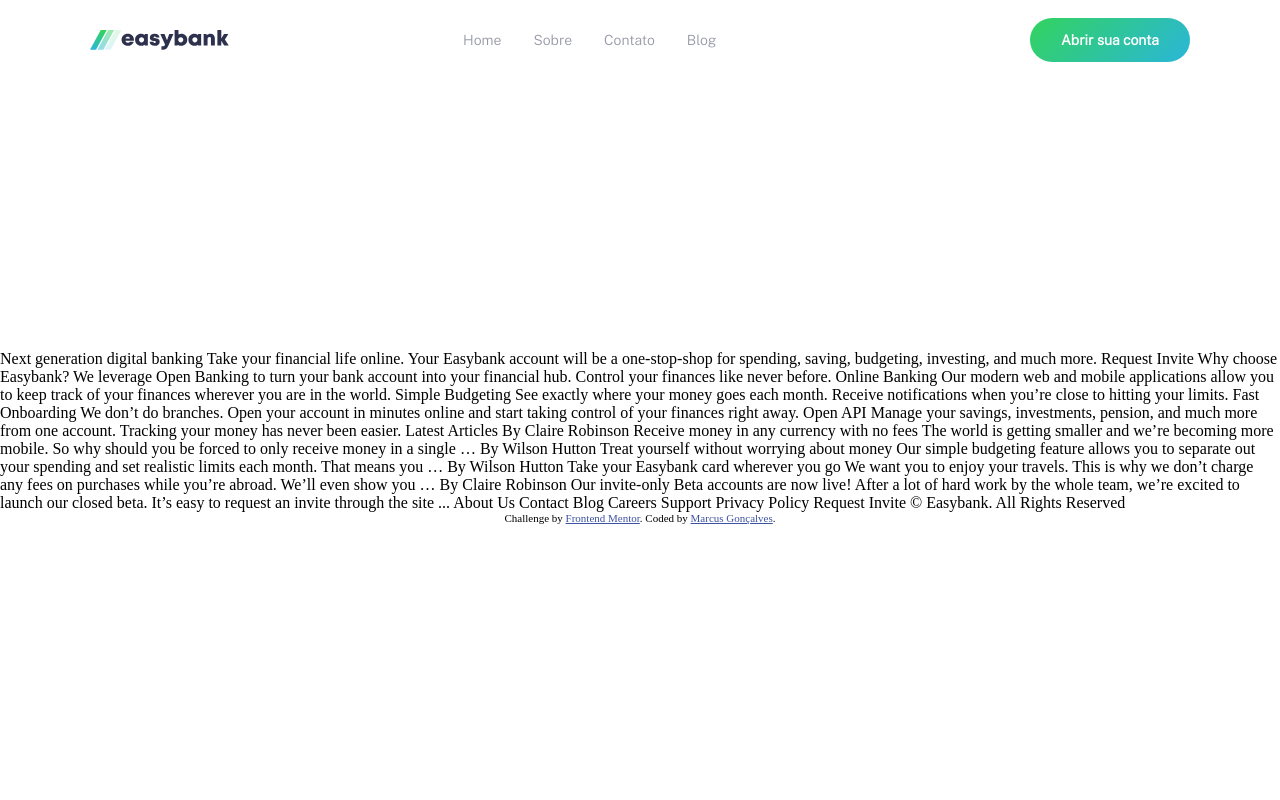
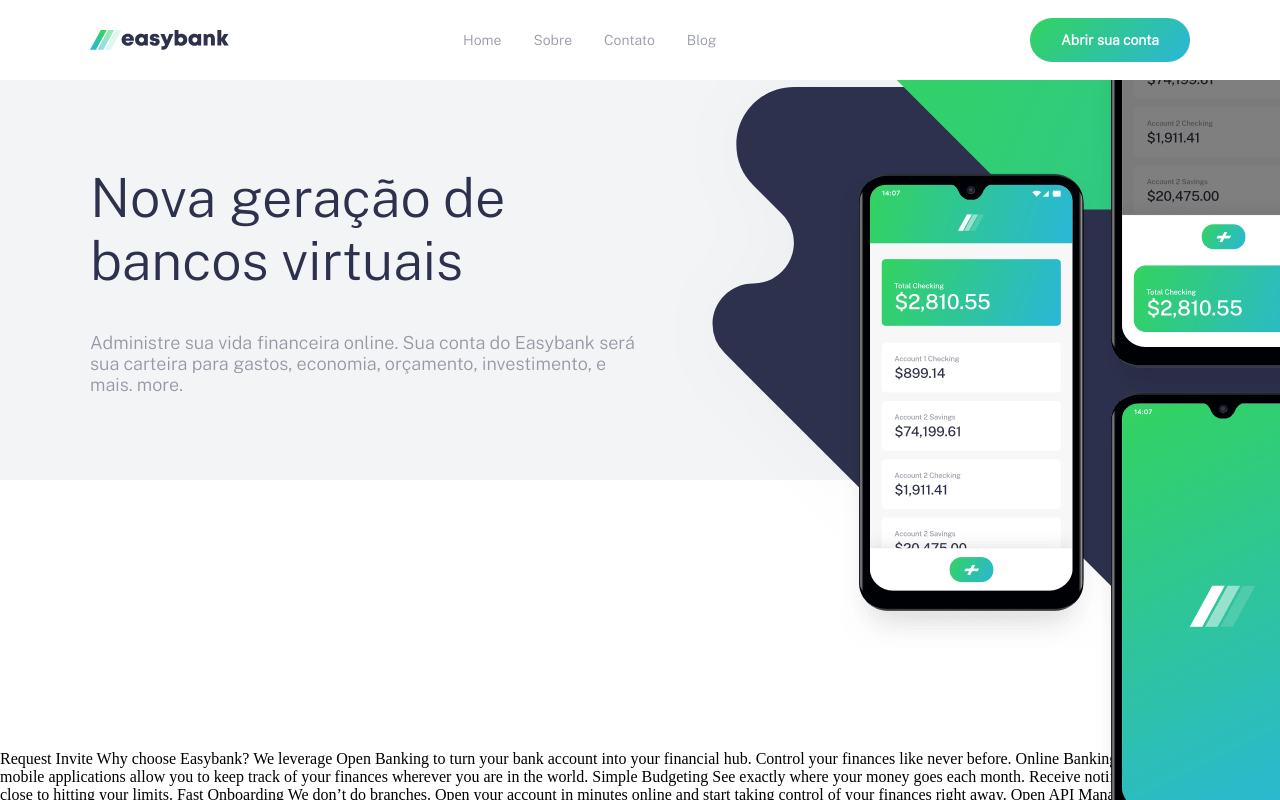
Before and after one commit to marcusGoncalvess/easyBank, a plain HTML site: page index.html in a window 1280 px wide. Drawn offline with nearby package versions, Linux system fonts and the light colour scheme.

Commit message:
div-main finished

```diff
--- a/index.html
+++ b/index.html
@@ -4,7 +4,10 @@
     <meta charset="UTF-8" />
     <meta name="viewport" content="width=device-width, initial-scale=1.0" />
     <!-- displays site properly based on user's device -->
-    <link href="https://fonts.googleapis.com/css2?family=Public+Sans:wght@300&display=swap" rel="stylesheet">
+    <link
+      href="https://fonts.googleapis.com/css2?family=Public+Sans:wght@300&display=swap"
+      rel="stylesheet"
+    />
     <link
       rel="icon"
       type="image/png"
@@ -26,8 +29,8 @@
     </style>
   </head>
   <body>
-    <div class="container">
     <header>
+      <div class="header">
         <img src="/images/logo.svg" alt="" />
         <nav>
           <ul>
@@ -38,36 +41,50 @@
           </ul>
         </nav>
 
-        <span><a href="">Abrir sua conta</a></span>
-      </header>
-    </div>
+        <a href="#" class="buttonOpenAccount"><span>Abrir sua conta</span></a>
+      </div>
+    </header>
+    <main>
+      <section id="section-main-div">
+        <div id="main-div">
+          <div id="main-div-text">
+            <h1>Nova geração de bancos virtuais</h1>
+            <p>
+              Administre sua vida financeira online. Sua conta do Easybank será sua carteira para gastos, economia, orçamento, investimento, e mais.
+              more.
+            </p>
+          </div>
+          <div id="main-div-image">
+            <img id="intro" src="./images/bg-intro-desktop.svg" alt="">
+            <img src="./images/image-mockups.png" alt="" id="phone">
+          </div>
+        </div>
 
+      </section>
+    </main>
     <br /><br /><br /><br /><br /><br /><br /><br /><br /><br /><br /><br /><br /><br /><br />
 
-    Next generation digital banking Take your financial life online. Your
-    Easybank account will be a one-stop-shop for spending, saving, budgeting,
-    investing, and much more. Request Invite Why choose Easybank? We leverage
-    Open Banking to turn your bank account into your financial hub. Control your
-    finances like never before. Online Banking Our modern web and mobile
-    applications allow you to keep track of your finances wherever you are in
-    the world. Simple Budgeting See exactly where your money goes each month.
-    Receive notifications when you’re close to hitting your limits. Fast
-    Onboarding We don’t do branches. Open your account in minutes online and
-    start taking control of your finances right away. Open API Manage your
-    savings, investments, pension, and much more from one account. Tracking your
-    money has never been easier. Latest Articles By Claire Robinson Receive
-    money in any currency with no fees The world is getting smaller and we’re
-    becoming more mobile. So why should you be forced to only receive money in a
-    single … By Wilson Hutton Treat yourself without worrying about money Our
-    simple budgeting feature allows you to separate out your spending and set
-    realistic limits each month. That means you … By Wilson Hutton Take your
-    Easybank card wherever you go We want you to enjoy your travels. This is why
-    we don’t charge any fees on purchases while you’re abroad. We’ll even show
-    you … By Claire Robinson Our invite-only Beta accounts are now live! After a
-    lot of hard work by the whole team, we’re excited to launch our closed beta.
-    It’s easy to request an invite through the site ... About Us Contact Blog
-    Careers Support Privacy Policy Request Invite © Easybank. All Rights
-    Reserved
+    Request Invite Why choose Easybank? We leverage Open Banking to turn your
+    bank account into your financial hub. Control your finances like never
+    before. Online Banking Our modern web and mobile applications allow you to
+    keep track of your finances wherever you are in the world. Simple Budgeting
+    See exactly where your money goes each month. Receive notifications when
+    you’re close to hitting your limits. Fast Onboarding We don’t do branches.
+    Open your account in minutes online and start taking control of your
+    finances right away. Open API Manage your savings, investments, pension, and
+    much more from one account. Tracking your money has never been easier.
+    Latest Articles By Claire Robinson Receive money in any currency with no
+    fees The world is getting smaller and we’re becoming more mobile. So why
+    should you be forced to only receive money in a single … By Wilson Hutton
+    Treat yourself without worrying about money Our simple budgeting feature
+    allows you to separate out your spending and set realistic limits each
+    month. That means you … By Wilson Hutton Take your Easybank card wherever
+    you go We want you to enjoy your travels. This is why we don’t charge any
+    fees on purchases while you’re abroad. We’ll even show you … By Claire
+    Robinson Our invite-only Beta accounts are now live! After a lot of hard
+    work by the whole team, we’re excited to launch our closed beta. It’s easy
+    to request an invite through the site ... About Us Contact Blog Careers
+    Support Privacy Policy Request Invite © Easybank. All Rights Reserved
 
     <div class="attribution">
       Challenge by
--- a/style.css
+++ b/style.css
@@ -5,26 +5,40 @@
 }
 
 :root {
-  --title-color: #322153;
-  --primary-color: #34cb79;
+  --dark-blue: #2d314d;
+  --lime-green: #31d35c;
+  --bright-cyan: #2bb7da;
+  --grayish-blue: #9698a6;
+  --light-grayish-blue: #f3f4f6;
+  --very-light-gray: #fafafa;
+  --width-container: 1100px;
 }
 
 html,
 body {
   height: 100%;
+  overflow-x: hidden;
 }
 
-div.container {
+/* HEADER */
+
+header {
+  display: flex;
+  height: 80px;
+  flex: 1;
+  background-color: white;
+  position: relative;
+  z-index: 10;
+}
+
+header div.header {
   margin-left: auto;
   margin-right: auto;
-  width: 1100px;
-}
-
-header {
-  height: 80px;
+  max-width: var(--width-container);
   display: flex;
+  flex: 1;
+  justify-content: center;
   align-items: center;
-  justify-content: center;
 }
 
 header nav {
@@ -45,7 +59,7 @@ header ul li a {
   text-decoration: none;
   font-size: 14px;
   font-family: "Public Sans", sans-serif;
-  color: hsl(233, 8%, 62%);
+  color: var(--grayish-blue);
 }
 
 header span {
@@ -56,13 +70,60 @@ header span {
   display: flex;
   align-items: center;
   justify-content: center;
-  background: linear-gradient(135deg, #33D35E, #2AB6D9);
+  background: linear-gradient(135deg, #33d35e, #2ab6d9);
   color: white;
 }
-header span a {
+header .buttonOpenAccount {
   text-decoration: none;
   font-size: 14px;
   font-family: "Public Sans", sans-serif;
   color: white;
   font-weight: bold;
 }
+/* MAIN */
+#section-main-div {
+  background-color: var(--light-grayish-blue);
+}
+main div#main-div {
+  display: flex;
+  height: 50vh;
+  max-width: var(--width-container);
+  align-items: center;
+  justify-content: left;
+  margin: 0 auto;
+}
+
+main div#main-div-text {
+  width: 50%;
+}
+
+main div#main-div-text h1 {
+  font-family: "Public Sans", sans-serif;
+  font-size: 54px;
+  color: var(--dark-blue);
+  font-weight: 250;
+}
+
+main div#main-div-text p {
+  font-family: "Public Sans", sans-serif;
+  font-size: 18px;
+  color: var(--grayish-blue);
+  font-weight: 250;
+  margin-top: 40px;
+}
+
+main div#main-div-image {
+  position: relative;
+}
+main div#main-div-image img#intro {
+  position: absolute;
+  top: -500px;
+  left: 0px;
+}
+
+main div#main-div-image img#phone {
+  position: absolute;
+  top: -350px;
+  left: 200px;
+}
+/* DIVS */
```
